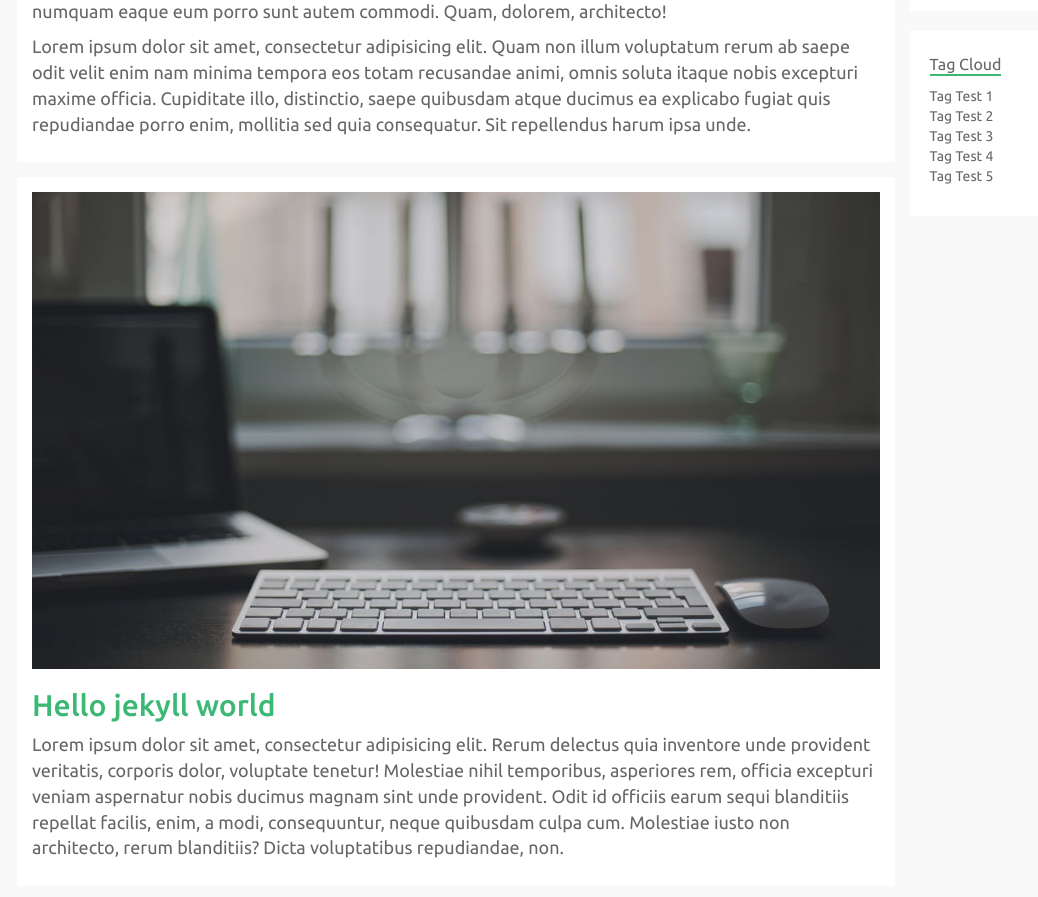
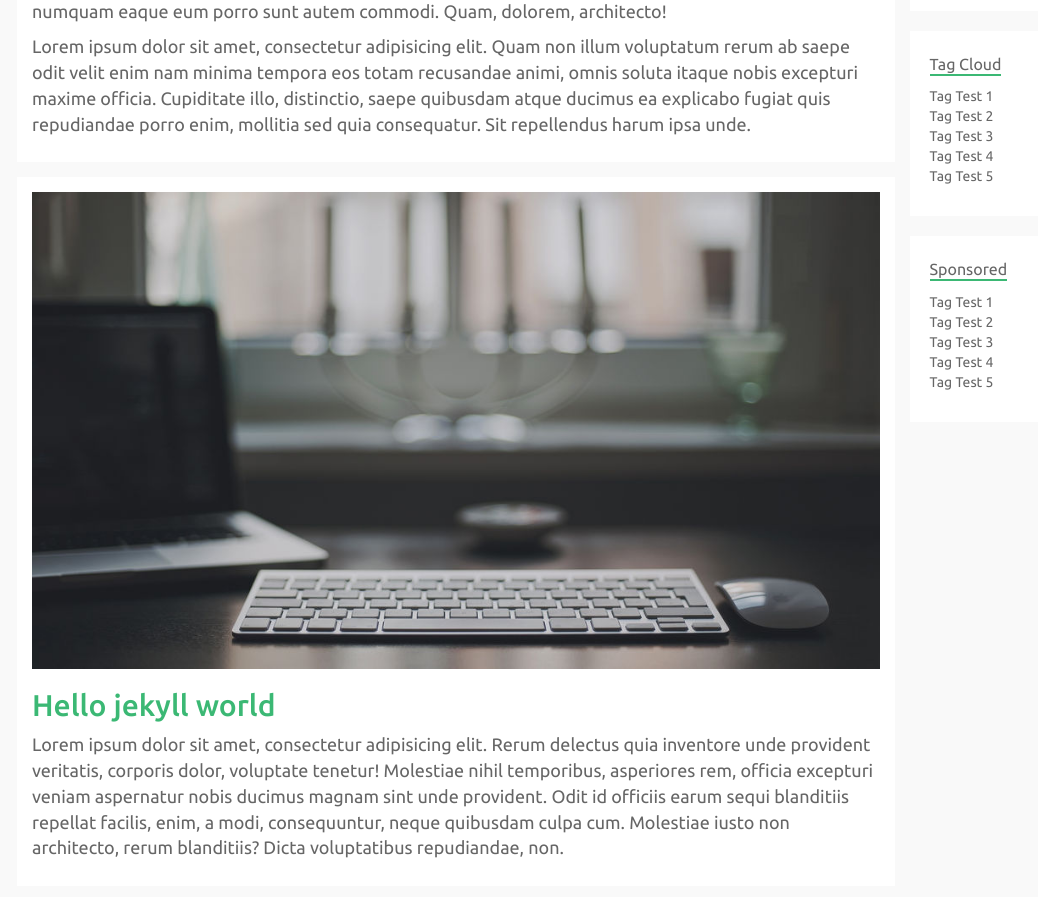
Before and after one commit to shajanjp/sanz, a Jekyll site: the page built from index.html, in a window 1280 px wide and 900 px high, scrolled down 1065 px. Shown: the top 897 px of the window, without its empty margins (38-1076 px from the left). Built offline with Jekyll 4.4.1, drawn with Linux system fonts in a browser that asks for light colours.

Commit message:
Adds ads

```diff
--- a/_includes/sidebar.html
+++ b/_includes/sidebar.html
@@ -29,4 +29,14 @@
 			<li>Tag Test 5</li>
 		</ul>
 	</div>
+	<div class="well sponsored">
+		<p><strong>Sponsored</strong></p>
+		<ul>
+			<li>Tag Test 1</li>
+			<li>Tag Test 2</li>
+			<li>Tag Test 3</li>
+			<li>Tag Test 4</li>
+			<li>Tag Test 5</li>
+		</ul>
+	</div>
 </section>
```
